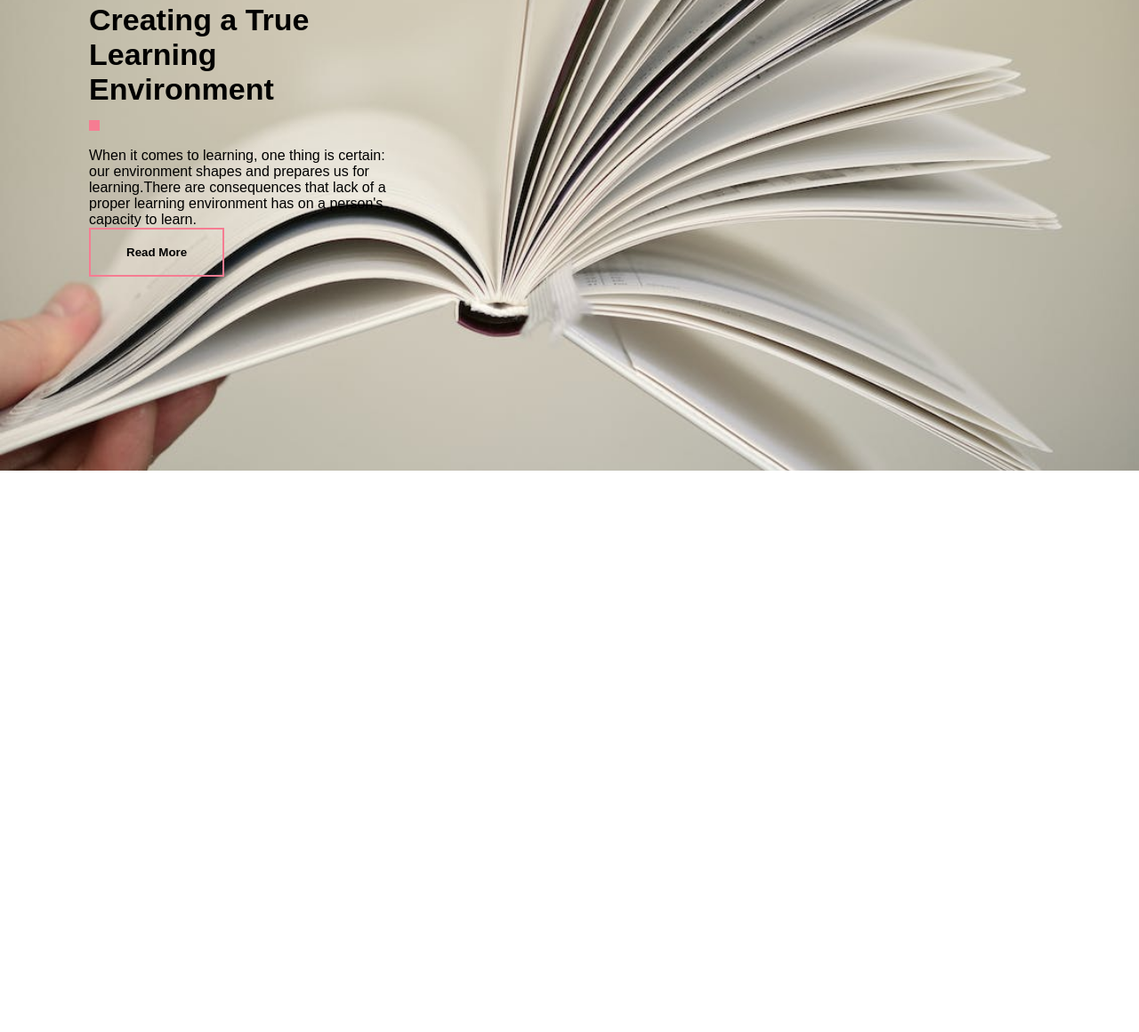
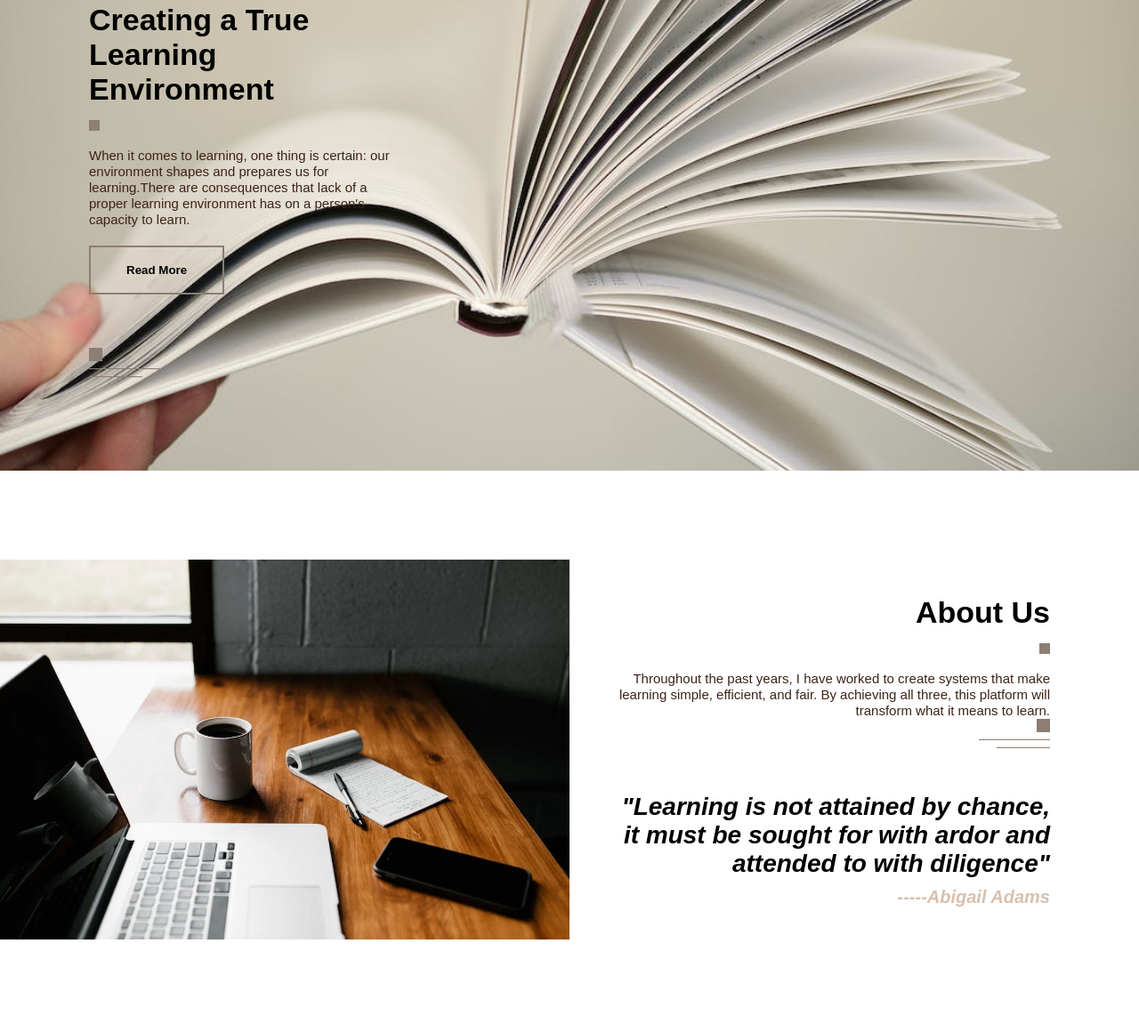
Before and after one commit to shielalalax/websstudy1, a plain HTML site: page index.html in a window 1280 px wide. Shown: the part 271-1431 px from the top of the page at 89% size. Before the commit the page ends 800 px from the top, so only its background shows below. Drawn offline with Linux system fonts and the light colour scheme.

Commit message:
Add about me section

```diff
--- a/index.css
+++ b/index.css
@@ -35,7 +35,7 @@ h1{
 	height: 12px;
 	width: 12px;
 	display: inline-block;
-	background: #f67c92;
+	background: #8B7E74;
 	margin: 15px 0;
 }
 
@@ -43,7 +43,112 @@ h1{
 	padding: 18px 40px;
 	background: transparent;
 	outline: none;
-	border: 2px solid #f67c92;
+	border: 2px solid #8B7E74;
 	font-weight: bold;
 	cursor: pointer;
 }
+
+p {
+	font-size: 15px;
+	line-height: 18px;
+	color: #3C2317;
+}
+
+.header-text button {
+	margin-top: 20px;
+	margin-bottom: 60px;
+
+}
+
+.line-1{
+	width: 15px;
+	height: 15px;
+	background: #8B7E74;
+	display: inline-block;
+}
+.line-2{
+	width: 80px;
+	height: 1px;
+	background: #8B7E74;
+	display: inline-block;
+}
+.line-3{
+	width: 60px;
+	height: 1px;
+	background: #8B7E74;
+	display: inline-block;
+}
+.line{
+	line-height: 8px;
+
+}
+
+#sideNav{
+	width: 150px;
+	height: 100vh;
+	position: fixed;
+	right: -250px;
+	top: 0px;
+	background: #A4907C;
+	z-index: 2;
+	transition: .5s;
+}
+
+nav ul li{
+list-style: none;
+margin: 70px 20px;
+}
+
+nav ul li a{
+	text-decoration: none;
+	color: white;
+}
+
+#menuBtn{
+	width: 50px;
+	position: fixed;
+	right: 65px;
+	top: 5px;
+	z-index: 2;
+	cursor: pointer;
+}
+
+/*about*/
+#about{
+	padding: 100px 0;
+	display: flex;
+	align-items: center;
+	flex-wrap: wrap;
+}
+
+.about-left-col{
+	flex-basis: 50%;
+}
+
+.about-left-col img{
+	width: 100%;
+}
+
+.about-right-col{
+	flex-basis: 50%;
+	text-align: right;
+}
+
+.about-text{
+	max-width: 500px;
+	margin-right: 100px;
+	display: inline-block;
+}
+
+.about-text h2 {
+	margin: 50px 0 10px;
+	font-size: 28px;
+	font-style: italic;
+}
+
+.about-text h3 {
+
+	font-size: 20px;
+	font-style: italic;
+	color: #D7C0AE;
+}
--- a/index.html
+++ b/index.html
@@ -16,11 +16,81 @@
 				<span class="square"></span>
 				<p>When it comes to learning, one thing is certain: our environment shapes and prepares us for learning.There are consequences that lack of a proper learning environment has on a person's capacity to learn.</p>
 				<button class="common-btn"> Read More</button>
+				<div class="line">
+					<span class="line-1"></span><br>
+					<span class="line-2"></span><br>
+					<span class="line-3"></span>
+
+				</div>
 			</div>
 		</div>
 
 	</section>
 
+	<nav id="sideNav">
+		<ul>
+			<li><a href="#">HOME</a></li>
+			<li><a href="#">ABOUT US</a></li>
+			<li><a href="#">FEATURES</a></li>
+			<li><a href="#">COURSES</a></li>
+			<li><a href="#">OFFER</a></li>
+			<li><a href="#">CONTACT</a></li>
+		</ul>
+	</nav>
+	<img src="./img/menu.png" id="menuBtn">
+
+	<!-- about -->
+	<section id="about">
+
+		<div class="about-left-col">
+			<img src="./img/about.webp">
+		</div>
+		<div class="about-right-col">
+			<div class="about-text">
+				<h1>About Us</h1>
+				<span class="square"></span>
+				<p>Throughout the past years, I have worked to create systems that make learning simple, efficient, and fair. By achieving all three, this platform will transform what it means to learn.</p>
+				<div class="line">
+					<span class="line-1"></span><br>
+					<span class="line-2"></span><br>
+					<span class="line-3"></span>
+
+				</div>
+
+
+				<h2>"Learning is not attained by chance, it must be sought for with ardor and attended to with diligence"</h2>
+				<h3>-----Abigail Adams</h3>
+			</div>
+
+
+		</div>
+
+
+	</section>
+
+
+
+
+
+
+
+
+
+	<script>
+		var menuBtn = document.getElementById("menuBtn");
+		var sideNav = document.getElementById("sideNav");
+
+		sideNav.style.right = "-250px";
+		menuBtn.onclick = function (){
+			if (sideNav.style.right == "-250px"){
+				sideNav.style.right = "0";
+			}
+			else {
+				sideNav.style.right = "-250px";
+			}
+		}
+
+	</script>
 
 </body>
 </html>
```
Also changed, not shown: img/about.webp (added), img/menu.png (added).
